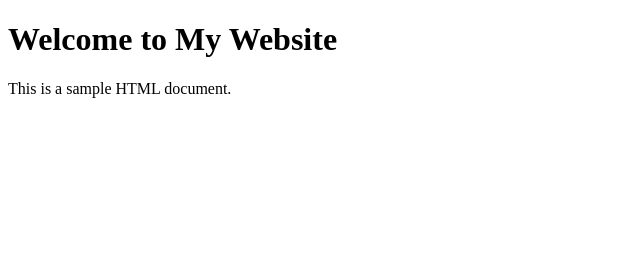
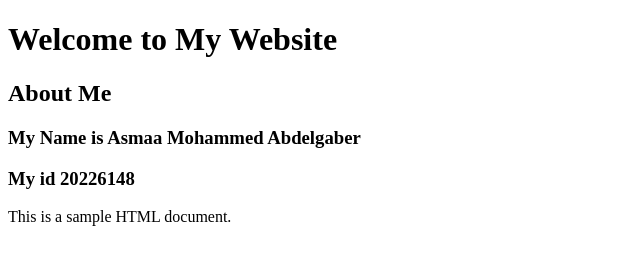
Before and after one commit to Asmaagaber89782/Hosting, a plain HTML site: page Index.html in a window 1280 px wide. Shown: the whole page, without its empty margins (0-640 px from the left). Drawn offline with Linux system fonts and the light colour scheme.

Commit message:
modified Index.html file

```diff
--- a/Index.html
+++ b/Index.html
@@ -7,7 +7,9 @@
 </head>
 <body>
     <h1>Welcome to My Website</h1>
-
+    <h2>About Me</h2>
+    <h3>My Name is Asmaa Mohammed Abdelgaber </h3>
+    <h3>My id 20226148</h3>
     <p>This is a sample HTML document.</p>
 
 
```
